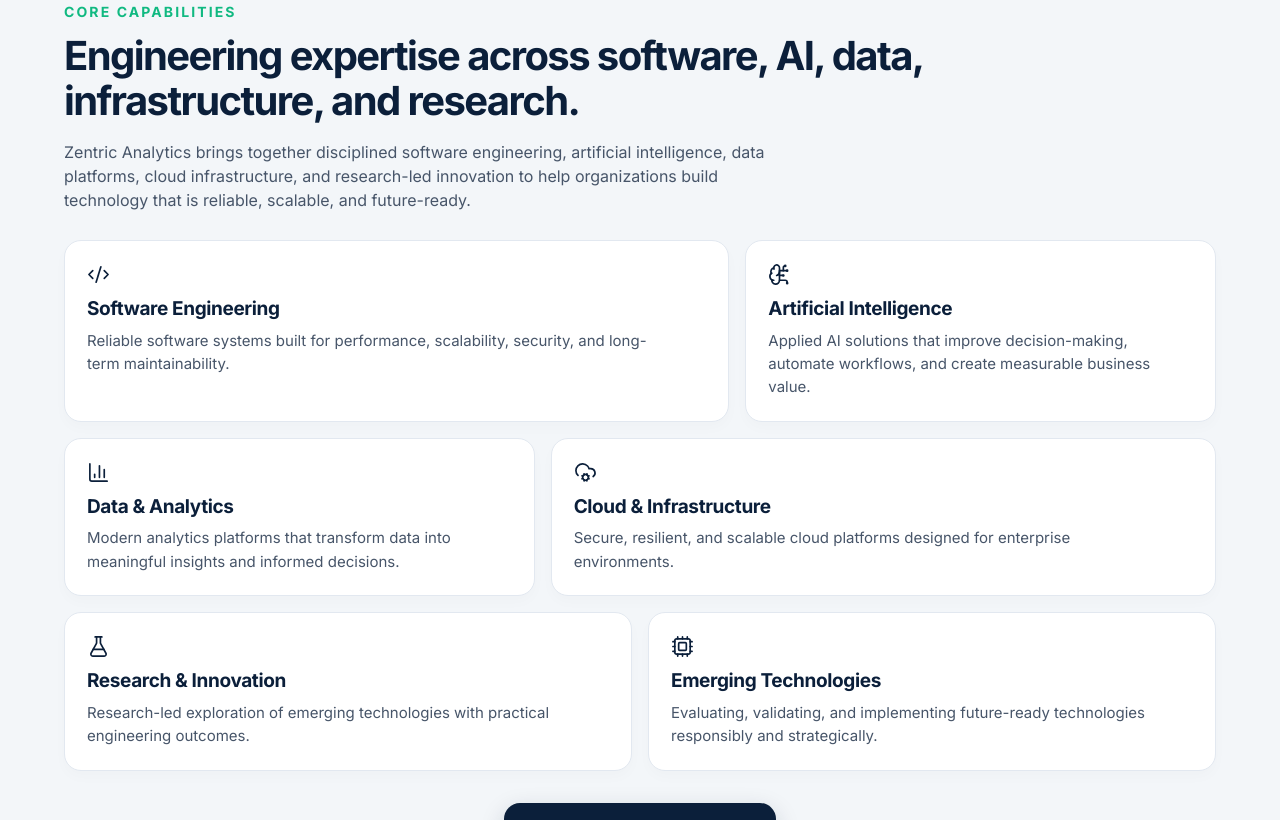
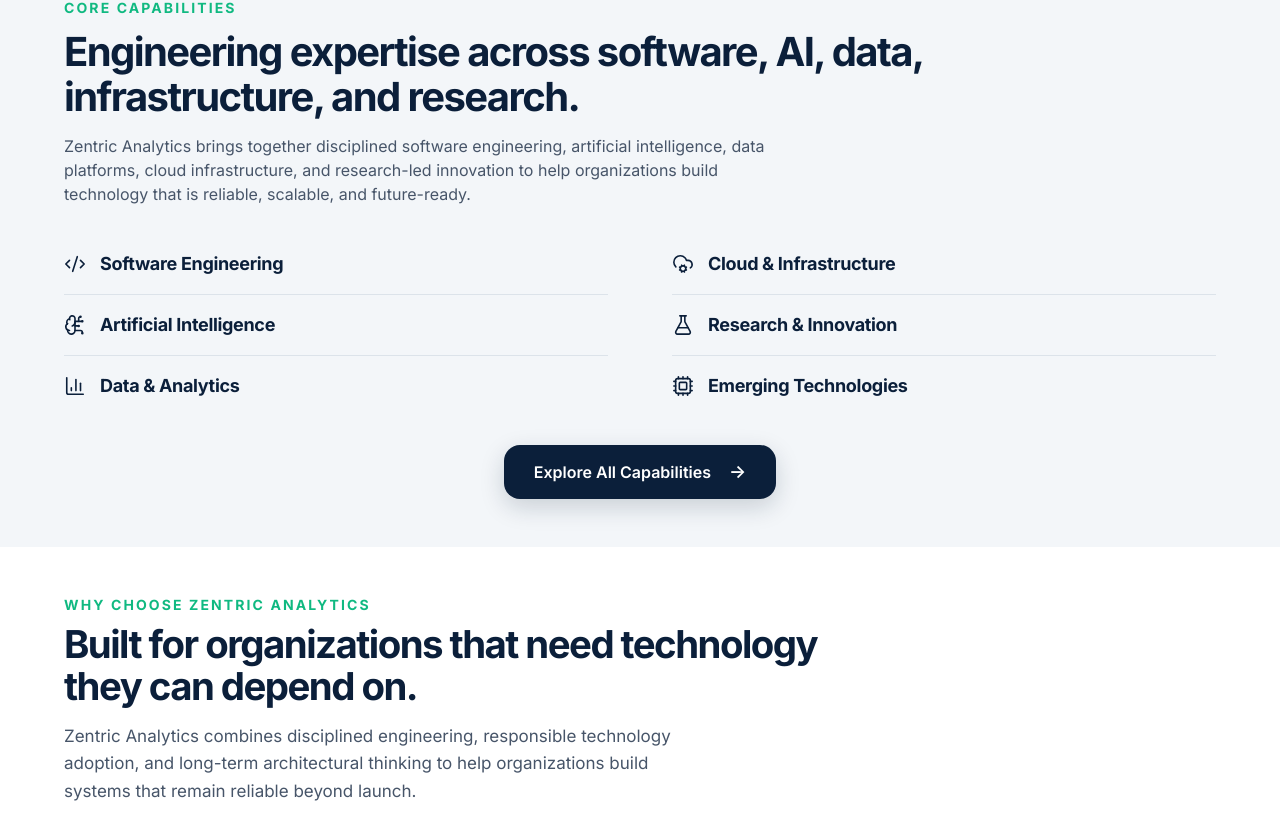
Before and after one commit to Zentric-Analytics/Zentricanalytics.com, a Next.js app: page / in a window 1280 px wide. Shown: the part 1356-2176 px from the top of the page. Built offline with nearby package versions, Linux system fonts and the light colour scheme.

Commit message:
Simplify core capabilities section

```diff
--- a/src/app/page.tsx
+++ b/src/app/page.tsx
@@ -15,44 +15,30 @@ const finalCtaMarqueeKeywords = [
   'Emerging Technologies',
 ] as const;
 
-const capabilities: Array<{ Icon: LucideIcon; title: string; description: string; featured?: boolean }> = [
+const capabilities: Array<{ Icon: LucideIcon; title: string }> = [
   {
     Icon: CodeXml,
     title: 'Software Engineering',
-    description:
-      'Reliable software systems built for performance, scalability, security, and long-term maintainability.',
-    featured: true,
   },
   {
     Icon: BrainCircuit,
     title: 'Artificial Intelligence',
-    description:
-      'Applied AI solutions that improve decision-making, automate workflows, and create measurable business value.',
   },
   {
     Icon: ChartColumn,
     title: 'Data & Analytics',
-    description:
-      'Modern analytics platforms that transform data into meaningful insights and informed decisions.',
+  },
+  {
+    Icon: CloudCog,
+    title: 'Cloud & Infrastructure',
   },
   {
     Icon: FlaskConical,
     title: 'Research & Innovation',
-    description:
-      'Research-led exploration of emerging technologies with practical engineering outcomes.',
-  },
-  {
-    Icon: CloudCog,
-    title: 'Cloud & Infrastructure',
-    description:
-      'Secure, resilient, and scalable cloud platforms designed for enterprise environments.',
   },
   {
     Icon: Cpu,
     title: 'Emerging Technologies',
-    description:
-      'Evaluating, validating, and implementing future-ready technologies responsibly and strategically.',
-    featured: true,
   },
 ];
 
@@ -284,53 +270,35 @@ export default function Home() {
         </div>
       </section>
 
-      <section className="border-t border-[#DCE3EA] bg-[#F3F6F9] px-4 py-9 sm:px-6 sm:py-11 lg:py-[52px]" aria-labelledby="core-capabilities-heading">
+      <section className="border-t border-[#DCE3EA] bg-[#F3F6F9] px-4 py-[34px] sm:px-6 sm:py-10 lg:py-12" aria-labelledby="core-capabilities-heading">
         <div className="mx-auto max-w-6xl">
           <SectionHeader
-            className="[&_h2]:mt-3 [&_h2]:text-[clamp(1.75rem,3.15vw,2.5rem)] [&_h2]:leading-[1.12] [&_p:last-child]:mt-4 [&_p:last-child]:max-w-[46rem] [&_p:last-child]:text-[0.9375rem] [&_p:last-child]:leading-[1.58] sm:[&_p:last-child]:text-base"
+            className="[&_h2]:mt-2.5 [&_h2]:text-[clamp(1.75rem,3.15vw,2.5rem)] [&_h2]:leading-[1.12] [&_p:last-child]:mt-3.5 [&_p:last-child]:max-w-[46rem] [&_p:last-child]:text-[0.9375rem] [&_p:last-child]:leading-[1.58] sm:[&_p:last-child]:text-base"
             eyebrow="CORE CAPABILITIES"
             heading="Engineering expertise across software, AI, data, infrastructure, and research."
             headingId="core-capabilities-heading"
             description="Zentric Analytics brings together disciplined software engineering, artificial intelligence, data platforms, cloud infrastructure, and research-led innovation to help organizations build technology that is reliable, scalable, and future-ready."
           />
 
-          <div className="mt-6 grid gap-3 sm:mt-7 sm:grid-cols-2 sm:gap-3.5 md:[&>article:first-child]:col-span-2 lg:grid-cols-12 lg:grid-rows-[auto_auto_auto] lg:gap-4 lg:[&>article:first-child]:col-span-7">
-            {capabilities.map((capability) => {
-              const tileClassName =
-                capability.title === 'Software Engineering'
-                  ? 'lg:col-start-1 lg:row-start-1 lg:p-6'
-                  : capability.title === 'Artificial Intelligence'
-                    ? 'lg:col-span-5 lg:col-start-8 lg:row-start-1'
-                    : capability.title === 'Data & Analytics'
-                      ? 'lg:col-span-5 lg:col-start-1 lg:row-start-2'
-                      : capability.title === 'Research & Innovation'
-                        ? 'lg:col-span-6 lg:col-start-1 lg:row-start-3'
-                        : capability.title === 'Cloud & Infrastructure'
-                          ? 'lg:col-span-7 lg:col-start-6 lg:row-start-2'
-                          : 'lg:col-span-6 lg:col-start-7 lg:row-start-3';
-
-              return (
-                <article
-                  className={`${tileClassName} group flex flex-col rounded-[17px] border border-[#E2E8F0] bg-white p-[17px] shadow-[0_6px_14px_rgba(11,31,58,0.018)] transition-[background-color,border-color,transform] duration-200 ease-out hover:border-[#10B981]/55 hover:bg-[#F8FAFC] motion-safe:hover:-translate-y-0.5 sm:p-5 lg:p-[22px]`}
+          <div className="mt-6 grid gap-x-12 sm:mt-7 sm:grid-flow-col sm:grid-cols-2 sm:grid-rows-3 lg:gap-x-16">
+            {capabilities.map((capability) => (
+              <div
+                className="group flex items-center gap-3.5 border-b border-[#DCE3EA] py-4 text-left transition-colors duration-200 ease-out last:border-b-0 sm:[&:nth-child(3)]:border-b-0 sm:[&:nth-last-child(-n+1)]:border-b-0"
                 key={capability.title}
               >
                 <capability.Icon
                   aria-hidden="true"
-                    className="size-[21px] shrink-0 text-[#0B1F3A] transition-colors duration-200 ease-out group-hover:text-[#10B981] group-focus-visible:text-[#10B981] sm:size-[22px] lg:size-[23px]"
+                  className="size-[21px] shrink-0 text-[#0B1F3A] transition-colors duration-200 ease-out group-hover:text-[#10B981] sm:size-[22px]"
                   strokeWidth={1.75}
                 />
-                  <h3 className="mt-3 text-lg font-bold leading-[1.2] tracking-[-0.02em] text-[#0B1F3A] sm:text-[1.1875rem]">
+                <h3 className="text-[1.0625rem] font-bold leading-[1.2] tracking-[-0.018em] text-[#0B1F3A] transition-colors duration-200 ease-out group-hover:text-[#10B981] sm:text-lg">
                   {capability.title}
                 </h3>
-                  <p className="mt-2 max-w-[36rem] text-[0.90625rem] leading-[1.58] text-[#475569] sm:text-[0.9375rem] sm:leading-[1.56]">
-                    {capability.description}
-                  </p>
-                </article>
-              );
-            })}
+              </div>
+            ))}
           </div>
 
-          <div className="mt-6 flex justify-center sm:mt-7 lg:mt-8">
+          <div className="mt-6 flex justify-center sm:mt-7">
             <Link className="btn zentric-primary-cta" href="/services">
               <span>Explore All Capabilities</span>
               <span className="zentric-primary-cta__arrow" aria-hidden="true">
```
Lines whose indentation alone changed are shown as unchanged.
